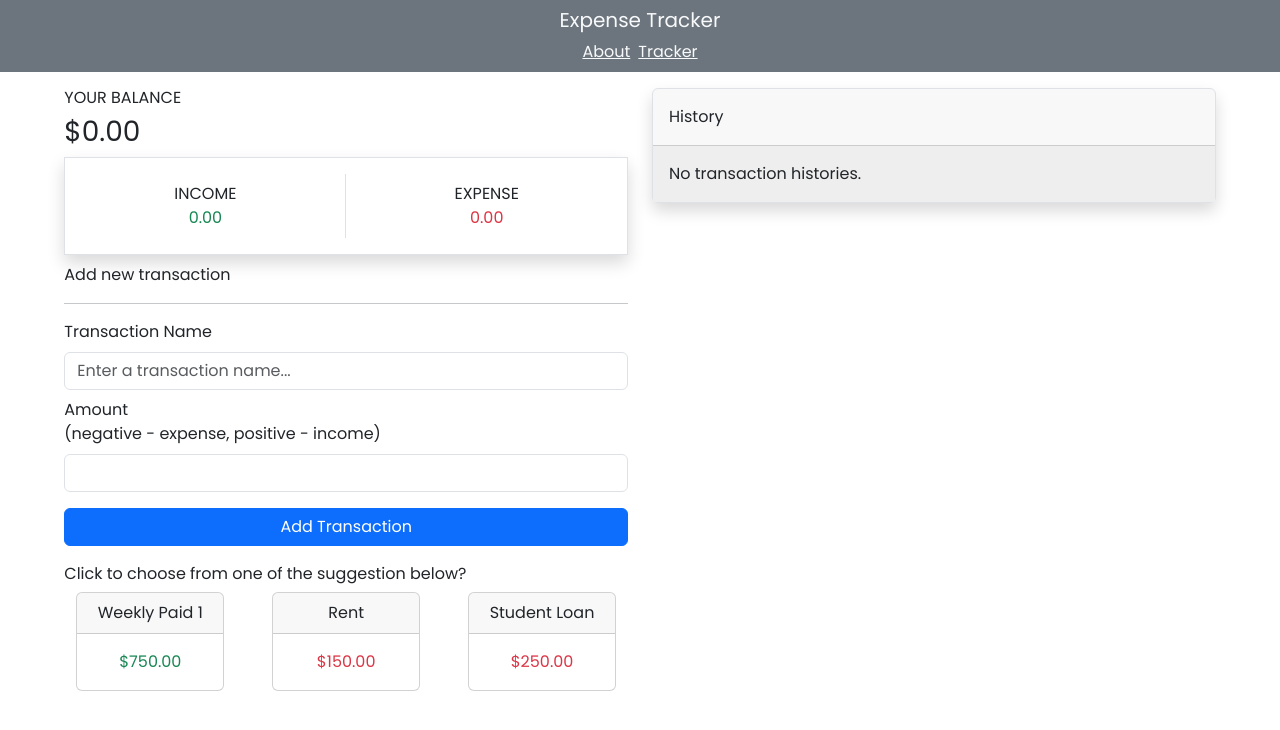
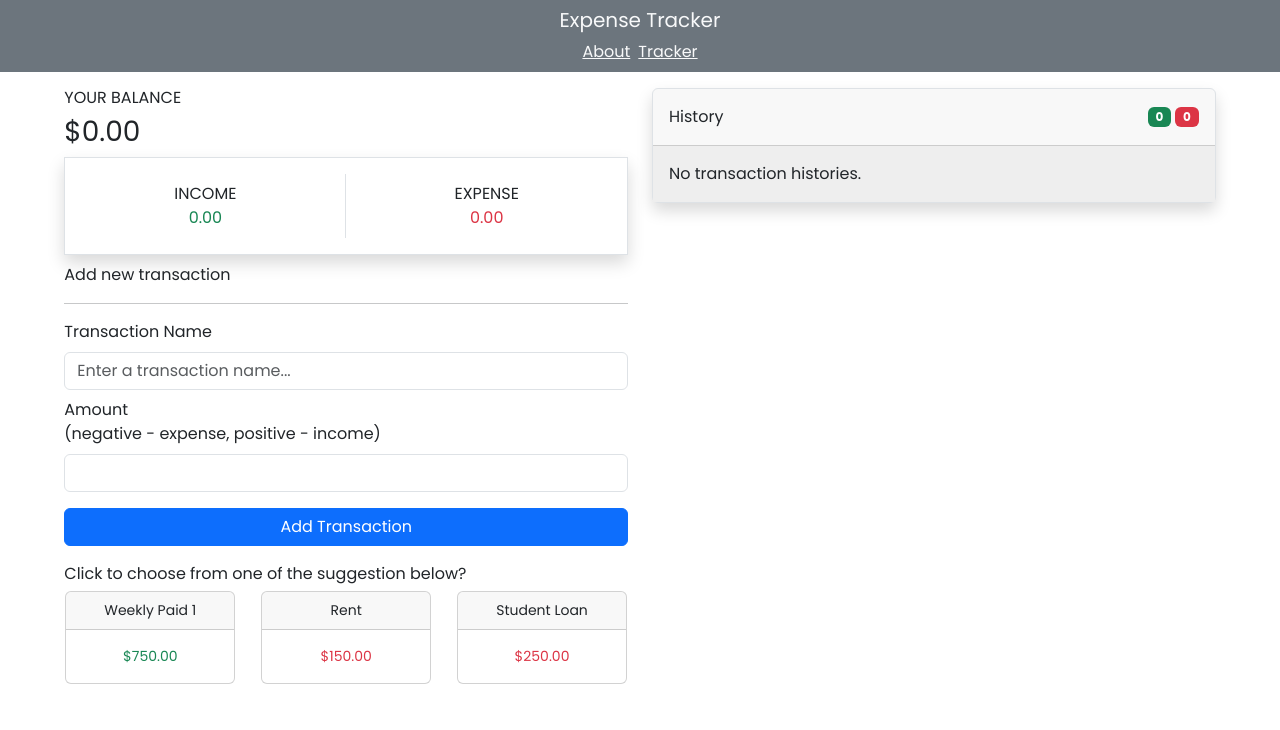
Before and after one commit to lengyangweb/expense-tracker, a Next.js app: page /tracker in a window 1280 px wide. Shown: the top 730 px of the page. Built offline with nearby package versions, Linux system fonts and the light colour scheme.

Commit message:
added badges to history header

```diff
--- /dev/null
+++ b/src/app/components/ExpenseHeader/HeaderBadge.jsx
@@ -0,0 +1,12 @@
+import React from "react";
+
+const HeaderBadge = ({ incomeQuantity, expenseQuantity }) => {
+  return (
+    <div className="d-flex justify-content-center align-items-center">
+      <span className="badge bg-success mx-1">{incomeQuantity}</span>
+      <span className="badge bg-danger">{expenseQuantity}</span>
+    </div>
+  );
+};
+
+export default HeaderBadge;
--- a/src/app/components/ExpenseHistory.jsx
+++ b/src/app/components/ExpenseHistory.jsx
@@ -3,8 +3,16 @@ import PropTypes from "prop-types";
 import { toast } from "react-toastify";
 import ExpenseItem from "./ExpenseItems/ExpenseItem";
 import { Card } from "react-bootstrap";
+import HeaderBadge from "./ExpenseHeader/HeaderBadge";
 
 const ExpenseHistory = ({ histories, setHistories }) => {
+  const incomeQuantity = histories.filter(
+    ({ income }) => income === true
+  ).length;
+  const expenseQuantity = histories.filter(
+    ({ income }) => income === false
+  ).length;
+
   // remove transaction history from histories
   const removeTransaction = (transaction) => {
     let updatedHistories = histories.filter(
@@ -20,7 +28,15 @@ const ExpenseHistory = ({ histories, setHistories }) => {
 
   return (
     <Card className="shadow border rounded">
-      <Card.Header className="p-3">History</Card.Header>
+      <Card.Header className="p-3">
+        <div className="d-flex justify-content-between">
+          <span>History</span>
+          <HeaderBadge
+            incomeQuantity={incomeQuantity}
+            expenseQuantity={expenseQuantity}
+          />
+        </div>
+      </Card.Header>
       <Card.Body
         style={{
           maxHeight: "540px",
--- a/src/app/components/ExpenseSuggestion/ExpenseSuggestion.jsx
+++ b/src/app/components/ExpenseSuggestion/ExpenseSuggestion.jsx
@@ -25,7 +25,7 @@ const ExpenseSuggestion = ({ selected, setSelected }) => {
   return (
     <div className="d-flex flex-column">
       <span>Click to choose from one of the suggestion below?</span>
-      <Row className="my-3 my-md-0">
+      <Row className="my-3 my-md-1">
         {suggestions.map((suggestion) => (
           <ExpenseSuggestionItem
             key={suggestion.title}
--- a/src/app/components/ExpenseSuggestion/ExpenseSuggestionItem.jsx
+++ b/src/app/components/ExpenseSuggestion/ExpenseSuggestionItem.jsx
@@ -20,9 +20,12 @@ const ExpenseSuggestionItem = ({ suggestion, selected, setSelected }) => {
   return (
     <Col xs={12} md={4} className="my-1 my-md-0" onClick={handleSelected}>
       <button
-        className="btn w-100"
+        className={`btn btn-sm p-0 w-100${
+          selected?.title === suggestion.title
+            ? " border border-2 border-primary"
+            : ""
+        }`}
         disabled={selected?.title === suggestion.title}
-        style={{ outline: "none", border: "none" }}
       >
         <Card style={{ cursor: "pointer" }}>
           <Card.Header>{suggestion.title}</Card.Header>
```
